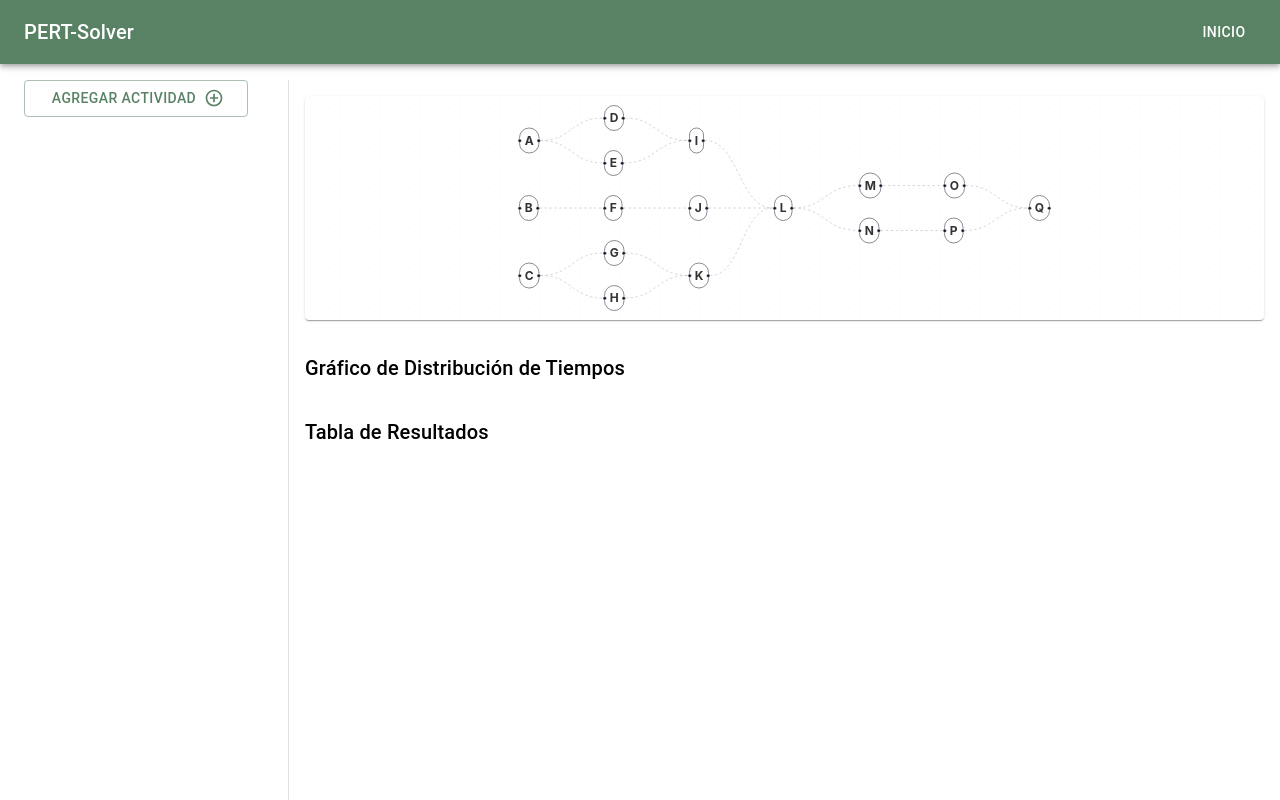
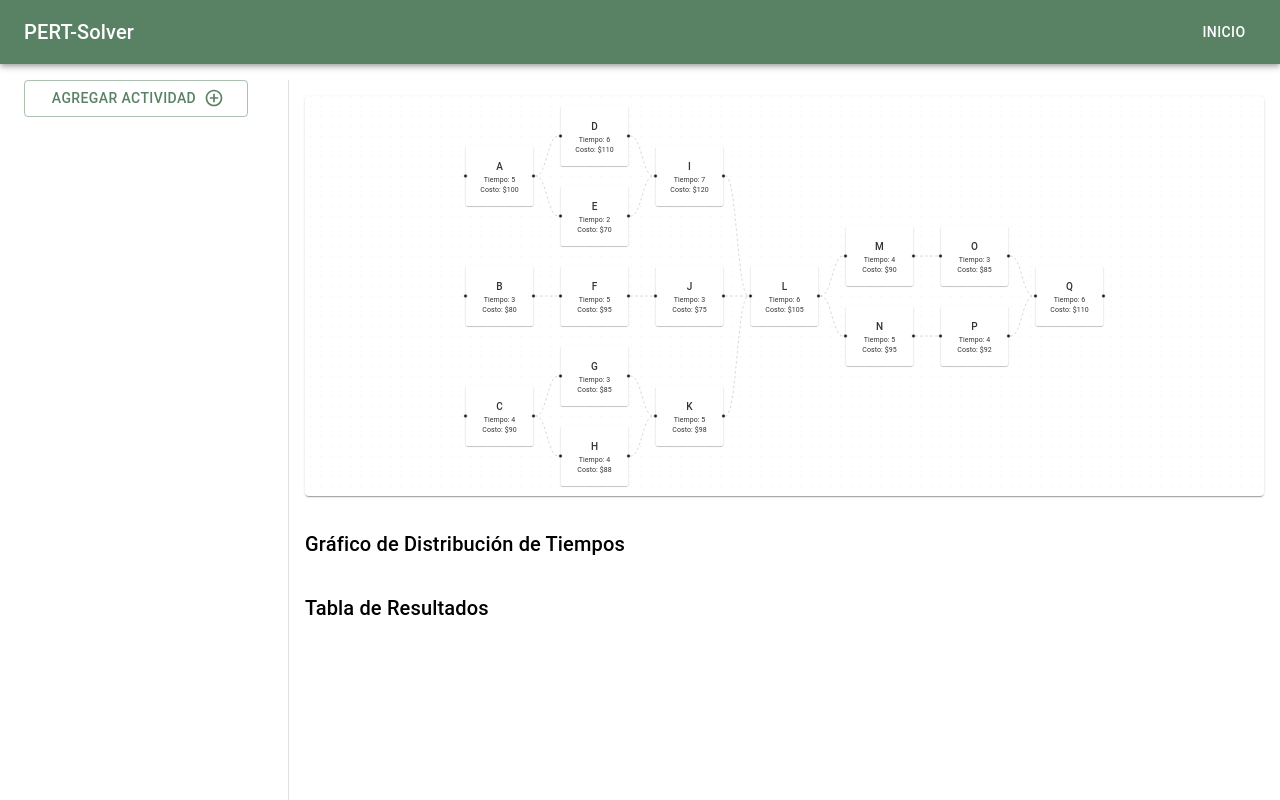
Before and after one commit to jctrejosi/PERT-Solver, a React (Vite) app in the folder Frontend/: page / in a window 1280 px wide. Built offline with nearby package versions, Linux system fonts and the light colour scheme.

Commit message:
Eliminar el componente GraphView y crear una nueva implementación con nodos personalizados y soporte para Dagre.js, además de actualizar el ReportsPanel para integrar el nuevo GraphView.

```diff
--- a/Frontend/src/components/GraphView.tsx
+++ /dev/null
@@ -1,86 +0,0 @@
-import { Paper } from "@mui/material";
-import { ReactFlow, Background, Edge, Node, Position } from "@xyflow/react";
-import "@xyflow/react/dist/style.css";
-import dagre from "dagre";
-
-const actividades: { id: string; predecesoras: string[] }[] = [
-  { id: "A", predecesoras: [] },
-  { id: "B", predecesoras: [] },
-  { id: "C", predecesoras: [] },
-  { id: "D", predecesoras: ["A"] },
-  { id: "E", predecesoras: ["A"] },
-  { id: "F", predecesoras: ["B"] },
-  { id: "G", predecesoras: ["C"] },
-  { id: "H", predecesoras: ["C"] },
-  { id: "I", predecesoras: ["D", "E"] },
-  { id: "J", predecesoras: ["F"] },
-  { id: "K", predecesoras: ["G", "H"] },
-  { id: "L", predecesoras: ["I", "J", "K"] },
-  { id: "M", predecesoras: ["L"] },
-  { id: "N", predecesoras: ["L"] },
-  { id: "O", predecesoras: ["M"] },
-  { id: "P", predecesoras: ["N"] },
-  { id: "Q", predecesoras: ["O", "P"] },
-];
-
-// Configurar Dagre.js para calcular las posiciones
-const getLayoutedElements = (nodes: Node[], edges: Edge[]) => {
-  const g = new dagre.graphlib.Graph();
-  g.setGraph({ rankdir: "LR", nodesep: 40, ranksep: 70 }); // "LE" = Left-Right (de izquierda a derecha)
-  g.setDefaultEdgeLabel(() => ({}));
-
-  nodes.forEach((node) => g.setNode(node.id, { width: 100, height: 50 }));
-  edges.forEach((edge) => g.setEdge(edge.source, edge.target));
-
-  dagre.layout(g);
-
-  // Aplicar las posiciones calculadas por Dagre
-  return nodes.map((node) => {
-    const { x, y } = g.node(node.id);
-    return { ...node, position: { x, y } };
-  });
-};
-
-// Generar nodos automáticamente
-const initialNodes: Node[] = actividades.map((actividad) => ({
-  id: actividad.id,
-  data: { label: actividad.id },
-  position: { x: 0, y: 0 }, // Dagre ajustará la posición
-  style: {
-    width: "auto",
-    textAlign: "center",
-    borderRadius: "3rem",
-    fontSize: "24px",
-    fontWeight: "bold",
-  },
-  sourcePosition: Position.Right,
-  targetPosition: Position.Left,
-}));
-
-// Generar aristas automáticamente
-const initialEdges: Edge[] = actividades.flatMap((actividad) =>
-  actividad.predecesoras.map((predecesora) => ({
-    id: `edge-${predecesora}-${actividad.id}`,
-    source: predecesora,
-    target: actividad.id,
-    animated: true,
-  }))
-);
-
-// Aplicar el layout automático
-const nodes = getLayoutedElements(initialNodes, initialEdges);
-
-export default function GraphView() {
-  return (
-    <Paper style={{ height: "14rem" }}>
-      <ReactFlow
-        nodes={nodes}
-        edges={initialEdges}
-        proOptions={{ hideAttribution: true }}
-        fitView
-      >
-        <Background />
-      </ReactFlow>
-    </Paper>
-  );
-}
--- /dev/null
+++ b/Frontend/src/components/GraphView/CustomNode.tsx
@@ -0,0 +1,24 @@
+import { Handle, NodeProps, Position } from "@xyflow/react";
+import { Card, CardContent, Typography } from "@mui/material";
+
+type CustomNodeProps = NodeProps & {
+  data: {
+    label: string;
+    tiempo: number;
+    costo: number;
+  };
+};
+
+export const CustomNode = ({ data }: CustomNodeProps) => {
+  return (
+    <Card sx={{ minWidth: 120, textAlign: "center", p: 1 }}>
+      <CardContent>
+        <Typography variant="h6">{data.label}</Typography>
+        <Typography variant="body2">Tiempo: {data.tiempo}</Typography>
+        <Typography variant="body2">Costo: ${data.costo}</Typography>
+      </CardContent>
+      <Handle type="source" position={Position.Right} />
+      <Handle type="target" position={Position.Left} />
+    </Card>
+  );
+};
--- /dev/null
+++ b/Frontend/src/components/GraphView/index.tsx
@@ -0,0 +1,92 @@
+import { Paper } from "@mui/material";
+import { ReactFlow, Background, Edge, Node, Position } from "@xyflow/react";
+import "@xyflow/react/dist/style.css";
+import dagre from "dagre";
+import { CustomNode } from "./CustomNode";
+
+type Actividad = {
+  id: string;
+  predecesoras: string[];
+  tiempo: number;
+  costo: number;
+};
+
+const actividades: Actividad[] = [
+  { id: "A", predecesoras: [], tiempo: 5, costo: 100 },
+  { id: "B", predecesoras: [], tiempo: 3, costo: 80 },
+  { id: "C", predecesoras: [], tiempo: 4, costo: 90 },
+  { id: "D", predecesoras: ["A"], tiempo: 6, costo: 110 },
+  { id: "E", predecesoras: ["A"], tiempo: 2, costo: 70 },
+  { id: "F", predecesoras: ["B"], tiempo: 5, costo: 95 },
+  { id: "G", predecesoras: ["C"], tiempo: 3, costo: 85 },
+  { id: "H", predecesoras: ["C"], tiempo: 4, costo: 88 },
+  { id: "I", predecesoras: ["D", "E"], tiempo: 7, costo: 120 },
+  { id: "J", predecesoras: ["F"], tiempo: 3, costo: 75 },
+  { id: "K", predecesoras: ["G", "H"], tiempo: 5, costo: 98 },
+  { id: "L", predecesoras: ["I", "J", "K"], tiempo: 6, costo: 105 },
+  { id: "M", predecesoras: ["L"], tiempo: 4, costo: 90 },
+  { id: "N", predecesoras: ["L"], tiempo: 5, costo: 95 },
+  { id: "O", predecesoras: ["M"], tiempo: 3, costo: 85 },
+  { id: "P", predecesoras: ["N"], tiempo: 4, costo: 92 },
+  { id: "Q", predecesoras: ["O", "P"], tiempo: 6, costo: 110 },
+];
+
+// Configurar Dagre.js para calcular las posiciones
+const getLayoutedElements = (nodes: Node[], edges: Edge[]) => {
+  const g = new dagre.graphlib.Graph();
+  g.setGraph({ rankdir: "LR", nodesep: 100, ranksep: 70 }); // "LR" = Left to Right
+  g.setDefaultEdgeLabel(() => ({}));
+
+  nodes.forEach((node) => g.setNode(node.id, { width: 120, height: 60 }));
+  edges.forEach((edge) => g.setEdge(edge.source, edge.target));
+
+  dagre.layout(g);
+
+  return nodes.map((node) => {
+    const { x, y } = g.node(node.id);
+    return { ...node, position: { x, y } };
+  });
+};
+
+// Generar nodos automáticamente
+const initialNodes: Node[] = actividades.map((actividad) => ({
+  id: actividad.id,
+  type: "custom", // <- Debe coincidir con el key en nodeTypes
+  position: { x: 0, y: 0 },
+  data: {
+    label: actividad.id,
+    tiempo: actividad.tiempo,
+    costo: actividad.costo,
+  },
+  sourcePosition: Position.Right,
+  targetPosition: Position.Left,
+}));
+
+// Generar aristas automáticamente
+const initialEdges: Edge[] = actividades.flatMap((actividad) =>
+  actividad.predecesoras.map((predecesora) => ({
+    id: `edge-${predecesora}-${actividad.id}`,
+    source: predecesora,
+    target: actividad.id,
+    animated: true,
+  }))
+);
+
+// Aplicar el layout automático
+const nodes = getLayoutedElements(initialNodes, initialEdges);
+
+export function GraphView() {
+  return (
+    <Paper style={{ height: "100%" }}>
+      <ReactFlow
+        nodes={nodes}
+        edges={initialEdges}
+        proOptions={{ hideAttribution: true }}
+        fitView
+        nodeTypes={{ custom: CustomNode }}
+      >
+        <Background />
+      </ReactFlow>
+    </Paper>
+  );
+}
--- /dev/null
+++ b/Frontend/src/components/GraphView/types.ts
@@ -0,0 +1,4 @@
+export type Activity = {
+  id: string;
+  precedents: string[];
+};
--- a/Frontend/src/pages/modules/ReportsPanel.tsx
+++ b/Frontend/src/pages/modules/ReportsPanel.tsx
@@ -1,5 +1,5 @@
-import { Grid2, Typography } from "@mui/material";
-import GraphView from "@components/GraphView";
+import { Grid2, Typography, Box } from "@mui/material";
+import { GraphView } from "@components/GraphView";
 import { ReactFlowProvider } from "@xyflow/react";
 
 export function ReportsPanel() {
@@ -16,10 +16,11 @@ export function ReportsPanel() {
         borderLeft: `.1rem solid ${theme.palette.divider}`,
       })}
     >
-      <ReactFlowProvider>
-        <GraphView />
-      </ReactFlowProvider>
-      {/* Aquí iría el componente del gráfico de red PERT */}
+      <Box sx={{ height: 400 /* Ajusta el valor según tus necesidades */ }}>
+        <ReactFlowProvider>
+          <GraphView />
+        </ReactFlowProvider>
+      </Box>
       <Typography variant="h6">Gráfico de Distribución de Tiempos</Typography>
       {/* Aquí iría el componente del gráfico de distribución de tiempos */}
       <Typography variant="h6">Tabla de Resultados</Typography>
```
